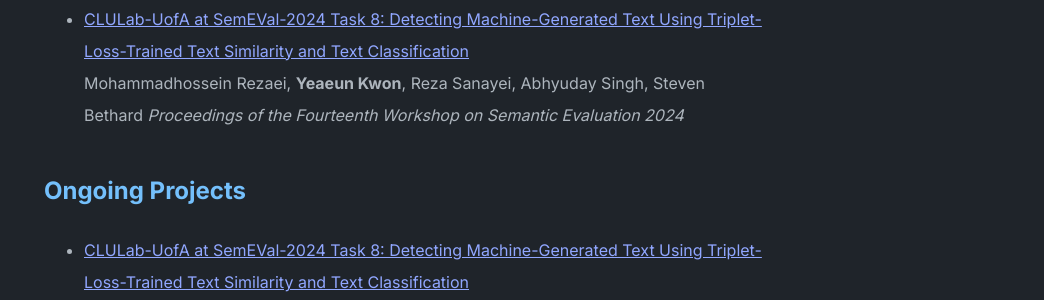
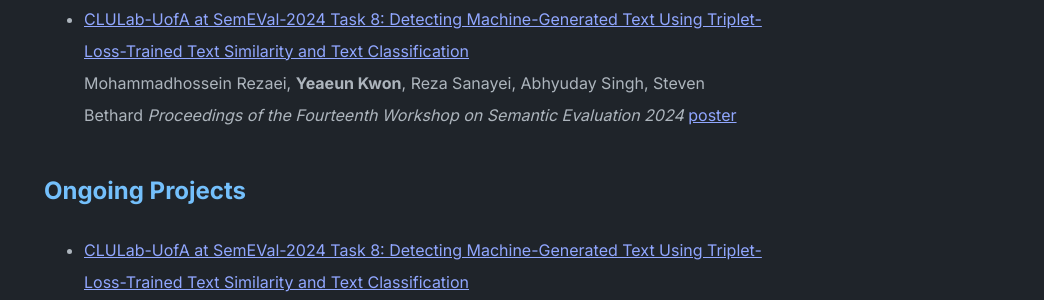
Before and after one commit to yeaeunkwon/yeaeunkwon.github.io, a Jekyll site: the page built from index.md, in a window 1280 px wide. Shown: the part 999-1299 px from the top of the page, without its empty margins (236-1280 px from the left). Built offline with Jekyll 4.4.1, drawn with Linux system fonts in a browser that asks for light colours.

Commit message:
Update vertical_list.html

```diff
--- a/_includes/vertical_list.html
+++ b/_includes/vertical_list.html
@@ -5,10 +5,12 @@
       <a href="{{ item.url }}">{{ item.title }}</a><br />
       {{ item.author }}
       {{ item.publisher}}
+      <a href="{{ item.poster_url }}">{{ item.poster }}</a>
     {% else %}
       {{ item.title }}<br />
       {{ item.author }}
       {{ item.publisher}}
+      <a href="{{ item.poster_url }}">{{ item.poster }}</a>
     {% endif %}
 
     {% if item.post_list == true %}
```
